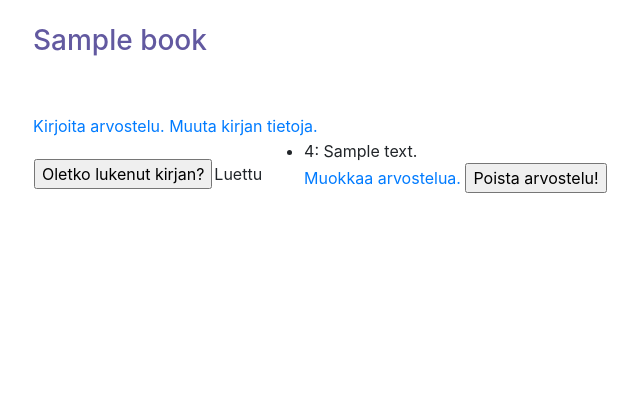
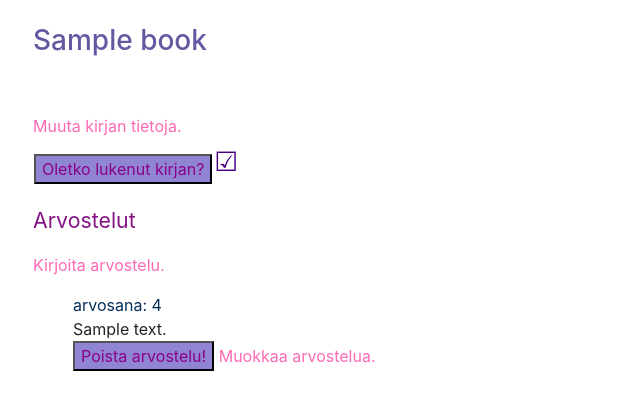
Before and after one commit to NiinaM/Kirja-arvosteluSovellus, a Flask app: page /books/1 in a window 1280 px wide. Shown: the part 56-466 px from the top of the page, without its empty margins (52-692 px from the left). Run offline with Flask 2, Linux system fonts and the light colour scheme; a user stored in the database is signed in; tables that the repository leaves empty hold one stand-in row (values such as "Sample post"); some libraries are stand-ins or nearby versions.

Commit message:
templatien viilausta

```diff
--- a/application/reviews/views.py
+++ b/application/reviews/views.py
@@ -27,7 +27,7 @@ def reviews_create():
     db.session().add(newReview)
     db.session().commit()
 
-    return redirect(url_for("index"))
+    return redirect(url_for("book_view", book_id = form.book_id.data))
 
 @app.route("/reviews/delete/<review_id>", methods=["POST"])
 @login_required
--- a/application/templates/books/book.html
+++ b/application/templates/books/book.html
@@ -1,39 +1,46 @@
 {% extends "layout.html" %}
 
 {% block body %}
-    <h3 style="color:rgb(98, 89, 160)">{{ book.name }}</h3>
+<h3 style="color:rgb(100, 89, 160)">{{ book.name }}</h3>
 <br />
 <br />
-    <a href="{{ url_for('reviews_form', book_id=book.id) }}">Kirjoita arvostelu.</a>
-    <a href="{{ url_for('updating_book_view', book_id=book.id) }}">Muuta kirjan tietoja.</a>
+{% if book.account_id == current_user.id %}
+<a style="color: hotpink;" href="{{ url_for('updating_book_view', book_id=book.id) }}">Muuta kirjan tietoja.</a>
+{% endif %}
 <table>
     <tbody>
         <tr>
-                <td>
+            <td style="padding-top: 16px;">
                 <form method="POST" action="{{ url_for('books_set_read', book_id=book.id) }}">
-                        <input type="submit" value="Oletko lukenut kirjan?" />
+                    <input style="color: darkmagenta; background-color: rgb(144, 133, 211);" type="submit"
+                        value="Oletko lukenut kirjan?" />
                 </form>
             </td>
-                <td>
+            <td style="font-size: 20pt; color: indigo;">
                 {% if book.read %}
-                        Luettu
+                &#9745;
                 {% else %}
-                        Lukematta
+                &#9744;
                 {% endif %}
-                </td>
-                <td>
-                    <ul>
-                        {% for review in book.reviews %}
-                        <li>{{ review.rating }}: {{ review.review_text }}</li>
-                        <form method="POST" action="{{ url_for('review_delete', review_id=review.id) }}">
-                            <a href="{{ url_for('updating_review_view', review_id=review.id) }}">Muokkaa arvostelua.</a>
-                            <input type="submit" value="Poista arvostelu!" />
-                        </form>
-                        {% endfor %}
-                    </ul>
             </td>
         </tr>
     </tbody>
 </table>
+<p style="font-size: 16pt; padding-top: 20px; color: rgb(133, 21, 133);">Arvostelut</p>
+<a style="color: hotpink;" href="{{ url_for('reviews_form', book_id=book.id) }}">Kirjoita arvostelu.</a>
+<ul style="list-style-type: none;">
+    {% for review in book.reviews %}
+    <li style="color: rgb(4, 46, 88); padding-top: 16px;">arvosana: {{ review.rating }}</li>
+    <li >{{ review.review_text }}</li>
+    {% if review.account_id == current_user.id %}
+    <form method="POST" action="{{ url_for('review_delete', review_id=review.id) }}">
+        <input style="color: darkmagenta; background-color: rgb(144, 133, 211);" type="submit"
+            value="Poista arvostelu!" />
+        <a style="color: hotpink;" href="{{ url_for('updating_review_view', review_id=review.id) }}">Muokkaa
+            arvostelua.</a>
+    </form>
+    {% endif %}
+    {% endfor %}
+</ul>
 
 {% endblock %}
--- a/application/templates/books/list.html
+++ b/application/templates/books/list.html
@@ -10,7 +10,11 @@
     {% for book in books %}
     <tr>
       <td>
+        {% if current_user.is_authenticated %}
         <a href="{{ url_for('book_view', book_id=book.id) }}" style="color: hotpink;">{{ book.name }}</a>
+        {% else %}
+        <a style="color: hotpink;">{{ book.name }}</a>
+        {% endif %}
       </td>
       <td>
         {{ book.avg }}
```
Lines whose indentation alone changed are shown as unchanged.
